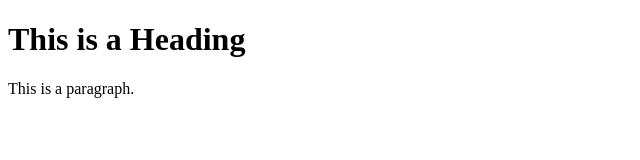
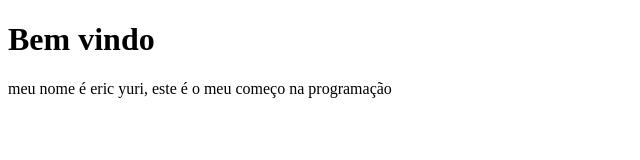
Before and after one commit to ericyuri7/ericyuri7.github.io, a plain HTML site: page novo.html in a window 1280 px wide. Shown: the whole page, without its empty margins (0-640 px from the left). Drawn offline with Linux system fonts and the light colour scheme.

Commit message:
Update novo.html

```diff
--- a/novo.html
+++ b/novo.html
@@ -7,8 +7,8 @@
 
 <body>
 
-    <h1>This is a Heading</h1>
-    <p>This is a paragraph.</p>
+    <h1>Bem vindo</h1>
+    <p>meu nome é eric yuri, este é o meu começo na programação</p>
 
 </body>
 
```
